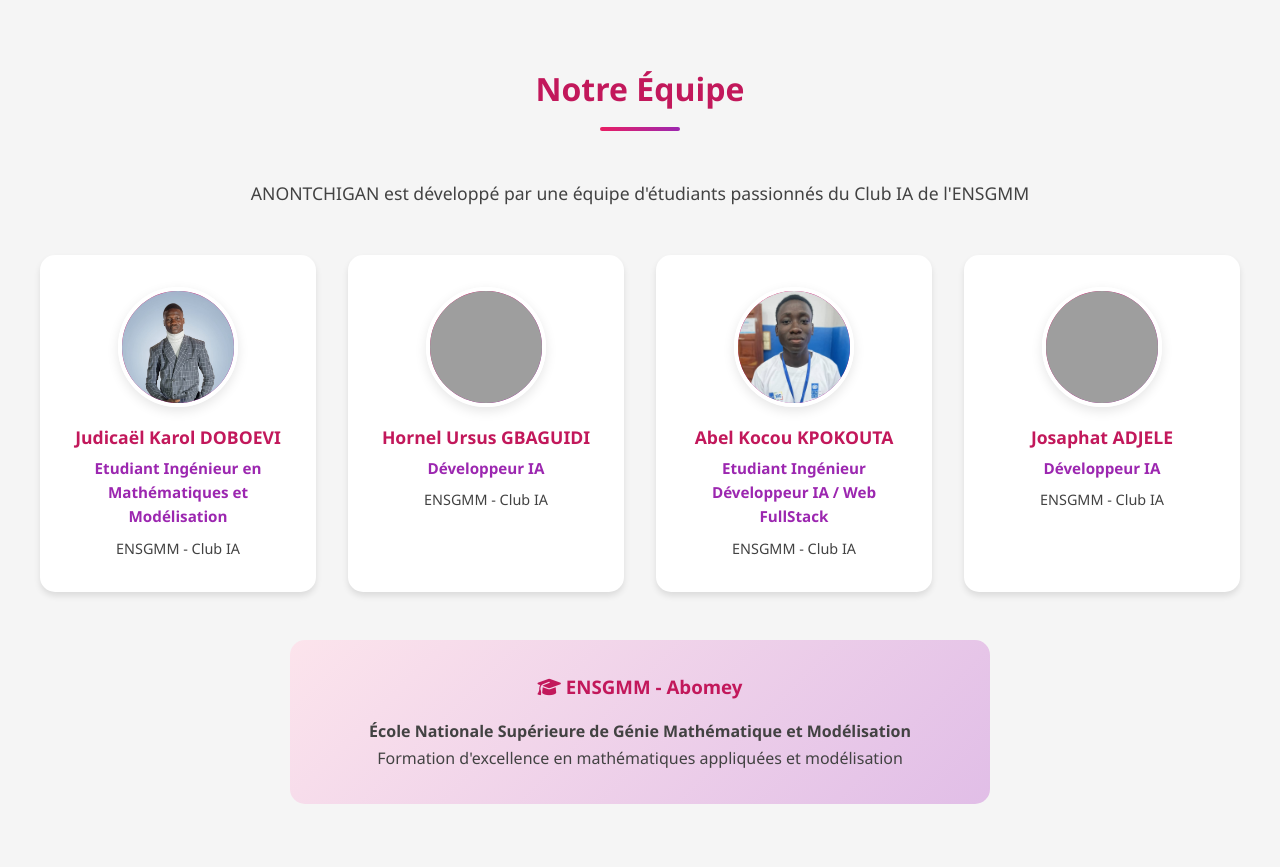
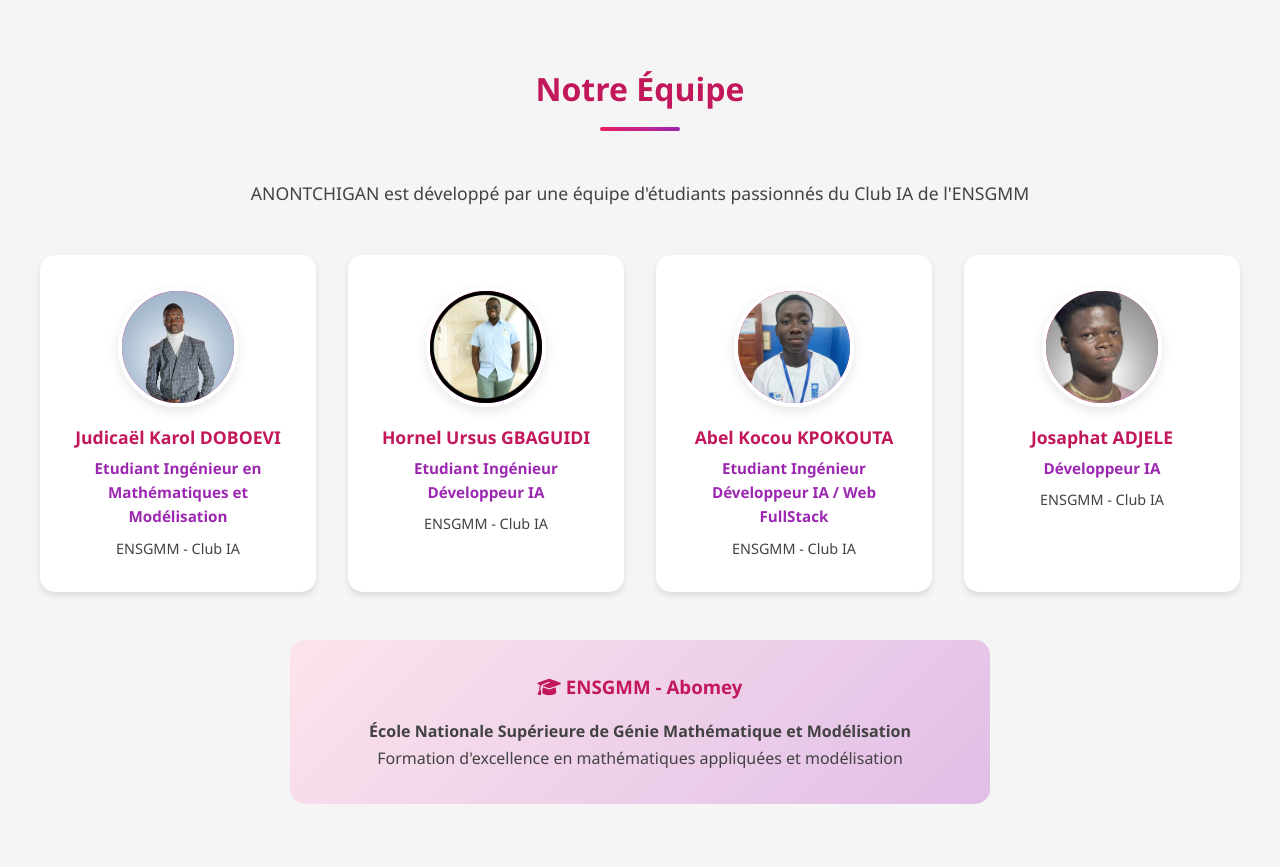
Before and after one commit to Abel-Dev-KPOKOUTA/anontchigan, a Django app: page /a-propos/ in a window 1280 px wide. Shown: the part 1792-2659 px from the top of the page. Run offline with Django 5.2, Linux system fonts and the light colour scheme; grey boxes are pictures that could not be loaded.

Commit message:
add image team

```diff
--- a/core/templates/core/a_propos.html
+++ b/core/templates/core/a_propos.html
@@ -243,7 +243,7 @@
                     <i class="fas fa-user-graduate"></i>
                 </div>
                 <h3 class="member-name">Hornel Ursus GBAGUIDI</h3>
-                <p class="member-role">Développeur IA</p>
+                <p class="member-role">Etudiant Ingénieur Développeur IA</p>
                 <p class="member-school">ENSGMM - Club IA</p>
             </div>
 
```
Also changed, not shown: core/static/images/team/abelll.jpg (deleted), core/static/images/team/hornel.jpg (added), core/static/images/team/josaphat.jpg (added).
